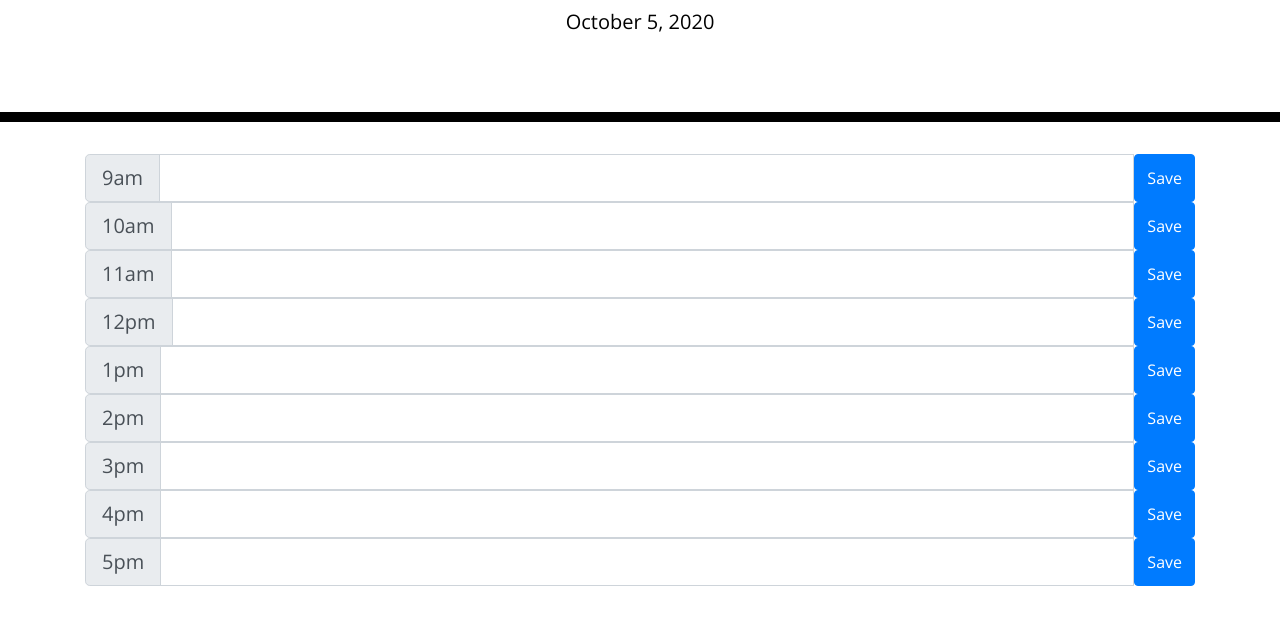
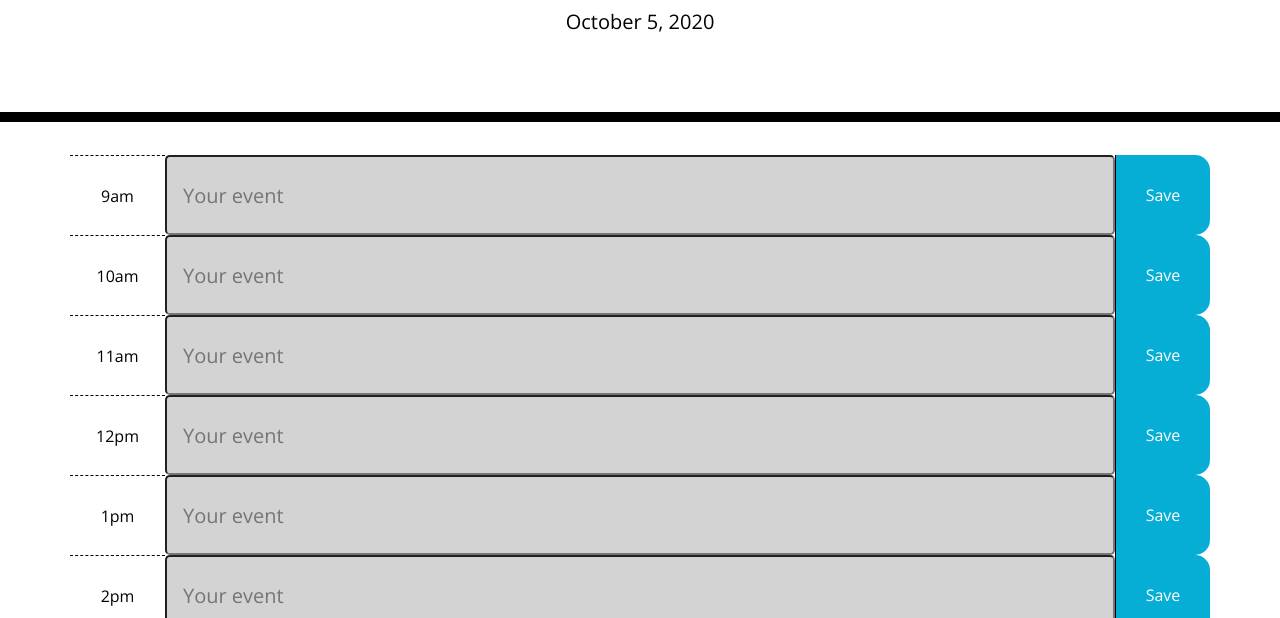
Before and after one commit to richardwalter515/dayPlanner, a plain HTML site: page index.html in a window 1280 px wide. Shown: the part 182-800 px from the top of the page. Drawn offline with nearby package versions, Linux system fonts and the light colour scheme.

Commit message:
created hour IDs in HTML and if then statements to select correct class depending on time of day

```diff
--- a/index.html
+++ b/index.html
@@ -30,78 +30,87 @@
     </header>
     <div class="container">
       <!-- Timeblocks go here -->
-      <div class="input-group input-group-lg">
-        <div class="input-group-prepend">
-          <span class="input-group-text" id="inputGroup-sizing-lg">9am</span>
+      <div class="row time-block">
+        <div class="col-1 hour">
+          9am
         </div>
-        <input type="text" class="form-control nineAM" aria-label="Sizing example input" aria-describedby="inputGroup-sizing-lg">
-        <button type="button" class="btn btn-primary">Save</button>
+        <input class="col-10 description form-control-lg" type="text" placeholder="Your event" id="hourNine">
+        <div class="col-1 btn-primary saveBtn" >
+          Save
+        </div>
       </div>
-
-      <div class="input-group input-group-lg">
-        <div class="input-group-prepend">
-          <span class="input-group-text" id="inputGroup-sizing-lg">10am</span>
+      <div class="row time-block">
+        <div class="col-1 hour">
+          10am
         </div>
-        <input type="text" class="form-control tenAM" aria-label="Sizing example input" aria-describedby="inputGroup-sizing-lg">
-        <button type="button" class="btn btn-primary">Save</button>
+        <input class="col-10 description form-control-lg" type="text" placeholder="Your event" id="hourTen">
+        <div class="col-1 btn-primary saveBtn" >
+          Save
+        </div>
       </div>
-
-      <div class="input-group input-group-lg">
-        <div class="input-group-prepend">
-          <span class="input-group-text" id="inputGroup-sizing-lg">11am</span>
+      <div class="row time-block">
+        <div class="col-1 hour">
+          11am
         </div>
-        <input type="text" class="form-control" aria-label="Sizing example input" aria-describedby="inputGroup-sizing-lg">
-        <button type="button" class="btn btn-primary">Save</button>
+        <input class="col-10 description form-control-lg" type="text" placeholder="Your event" id="hourEleven">
+        <div class="col-1 btn-primary saveBtn" >
+          Save
+        </div>
       </div>
-
-      <div class="input-group input-group-lg">
-        <div class="input-group-prepend">
-          <span class="input-group-text" id="inputGroup-sizing-lg">12pm</span>
+      <div class="row time-block">
+        <div class="col-1 hour">
+          12pm
         </div>
-        <input type="text" class="form-control" aria-label="Sizing example input" aria-describedby="inputGroup-sizing-lg">
-        <button type="button" class="btn btn-primary">Save</button>
+        <input class="col-10 description form-control-lg" type="text" placeholder="Your event" id="hourTwelve">
+        <div class="col-1 btn-primary saveBtn" >
+          Save
+        </div>
       </div>
-
-      <div class="input-group input-group-lg">
-        <div class="input-group-prepend">
-          <span class="input-group-text" id="inputGroup-sizing-lg">1pm</span>
+      <div class="row time-block">
+        <div class="col-1 hour">
+          1pm
         </div>
-        <input type="text" class="form-control" aria-label="Sizing example input" aria-describedby="inputGroup-sizing-lg">
-        <button type="button" class="btn btn-primary">Save</button>
+        <input class="col-10 description form-control-lg" type="text" placeholder="Your event" id="hourThirteen">
+        <div class="col-1 btn-primary saveBtn" >
+          Save
+        </div>
       </div>
-
-      <div class="input-group input-group-lg">
-        <div class="input-group-prepend">
-          <span class="input-group-text" id="inputGroup-sizing-lg">2pm</span>
+      <div class="row time-block">
+        <div class="col-1 hour">
+          2pm
         </div>
-        <input type="text" class="form-control" aria-label="Sizing example input" aria-describedby="inputGroup-sizing-lg">
-        <button type="button" class="btn btn-primary">Save</button>
+        <input class="col-10 description form-control-lg" type="text" placeholder="Your event" id="hourFourteen">
+        <div class="col-1 btn-primary saveBtn" >
+          Save
+        </div>
       </div>
-
-      <div class="input-group input-group-lg">
-        <div class="input-group-prepend">
-          <span class="input-group-text" id="inputGroup-sizing-lg">3pm</span>
+      <div class="row time-block">
+        <div class="col-1 hour">
+          3pm
         </div>
-        <input type="text" class="form-control" aria-label="Sizing example input" aria-describedby="inputGroup-sizing-lg">
-        <button type="button" class="btn btn-primary">Save</button>
+        <input class="col-10 description form-control-lg" type="text" placeholder="Your event" id="hourFifteen">
+        <div class="col-1 btn-primary saveBtn" >
+          Save
+        </div>
       </div>
-
-      <div class="input-group input-group-lg">
-        <div class="input-group-prepend">
-          <span class="input-group-text" id="inputGroup-sizing-lg">4pm</span>
+      <div class="row time-block">
+        <div class="col-1 hour">
+          4pm
         </div>
-        <input type="text" class="form-control" aria-label="Sizing example input" aria-describedby="inputGroup-sizing-lg">
-        <button type="button" class="btn btn-primary">Save</button>
+        <input class="col-10 description form-control-lg" type="text" placeholder="Your event" id="hourSixteen">
+        <div class="col-1 btn-primary saveBtn" >
+          Save
+        </div>
       </div>
-
-      <div class="input-group input-group-lg">
-        <div class="input-group-prepend">
-          <span class="input-group-text" id="inputGroup-sizing-lg">5pm</span>
+      <div class="row time-block">
+        <div class="col-1 hour">
+          5pm
         </div>
-        <input type="text" class="form-control" aria-label="Sizing example input" aria-describedby="inputGroup-sizing-lg">
-        <button type="button" class="btn btn-primary">Save</button>
+        <input class="col-10 description form-control-lg" type="text" placeholder="Your event" id="hourSeventeen">
+        <div class="col-1 btn-primary saveBtn" >
+          Save
+        </div>
       </div>
-    </div>
 
     <script src="https://code.jquery.com/jquery-3.4.1.min.js"></script>
     <script src="https://cdnjs.cloudflare.com/ajax/libs/moment.js/2.24.0/moment.min.js"></script>
--- a/style.css
+++ b/style.css
@@ -23,6 +23,7 @@ textarea{
 
 .description{
   white-space: pre-wrap;
+  height: 80px;
 }
 
 .time-block{
@@ -63,6 +64,7 @@ textarea{
   border-bottom-right-radius: 15px;
   background-color: #06AED5;
   color: white;
+  height: 80px;
 }
 
 .saveBtn i:hover {
--- a/style.js
+++ b/style.js
@@ -1,27 +1,106 @@
+//display date at top
+var date = moment().format('LL');
+$('#currentDay').html(date);
+
+//variable for current hour
+var currentHour = moment().hour(); //how to call JUST the current time?  This includes the current date as well.
+console.log('currentHour:', currentHour);
+
+//variables for time block hours
+var nineAm = moment('09:00', 'hh').hour();
+console.log('nineAm:', nineAm);
+console.log(nineAm<currentHour);
+var tenAm =  moment('10:00', 'hh').hour();
+console.log('tenAm:', tenAm)
+var elevenAm = moment('11:00', 'hh').hour();
+console.log('elevenAm:', elevenAm)
+var twelvePm = moment('12:00', 'hh').hour();
+console.log('twelvePm:', twelvePm)
+var onePm = moment('13:00', 'hh').hour();
+console.log('onePm:', onePm)
+var twoPm = moment('14:00', 'hh').hour();
+console.log('twoPm:', twoPm)
+var threePm = moment('15:00', 'hh').hour();
+console.log('threePm:', threePm)
+var fourPm = moment('16:00', 'hh').hour();
+console.log('fourPm:', fourPm)
+var fivePm = moment('17:00', 'hh').hour();
+console.log('fivePm:', fivePm)
+
 $(document).ready(function() {
-    //display date at top
-    var date = moment().format('LL');
-    $('#currentDay').html(date);
+    //if time block hour > current hour turn green, if time block hour < current hour turn red, else turn grey
+    if (nineAm<currentHour) {
+        $("#hourNine").addClass("past");
+    } else if (nineAm==currentHour) {
+        $("#hourNine").addClass("present");
+    } else {
+        $("#hourNine").addClass("future");
+    }
 
-    //variable for current hour
-    var currentHour = moment().format('h');
-    console.log('currentHour:', currentHour)
+    if (tenAm<currentHour) {
+        $("#hourTen").addClass("past");
+    } else if (tenAm==currentHour) {
+        $("#hourTen").addClass("present");
+    } else {
+        $("#hourTen").addClass("future");
+    }
 
-    //variables for time block hours
-    // var nineAM =
-    // var tenAm =
-    // var elevenAm =
-    // var twelvePm =
-    // var onePm =
-    // var twoPm =
-    // var threePm =
-    // var fourPm =
-    // var fivePm =
-    //if time block hour > current hour, turn green
+    if (elevenAm<currentHour) {
+        $("#hourEleven").addClass("past");
+    } else if (elevenAm==currentHour) {
+        $("#hourEleven").addClass("present");
+    } else {
+        $("#hourEleven").addClass("future");
+    }
 
-    //if time block hour < current hour, turn red
+    if (twelvePm<currentHour) {
+        $("#hourTwelve").addClass("past");
+    } else if (twelvePm==currentHour) {
+        $("#hourTwelve").addClass("present");
+    } else {
+        $("#hourTwelve").addClass("future");
+    }
 
-    //else turn grey
+    if (onePm<currentHour) {
+        $("#hourThirteen").addClass("past");
+    } else if (onePm==currentHour) {
+        $("#hourThirteen").addClass("present");
+    } else {
+        $("#hourThirteen").addClass("future");
+    }
+
+    if (twoPm<currentHour) {
+        $("#hourFourteen").addClass("past");
+    } else if (twoPm==currentHour) {
+        $("#hourFourteen").addClass("present");
+    } else {
+        $("#hourFourteen").addClass("future");
+    }
+
+    if (threePm<currentHour) {
+        $("#hourFifteen").addClass("past");
+    } else if (threePm==currentHour) {
+        $("#hourFifteen").addClass("present");
+    } else {
+        $("#hourFifteen").addClass("future");
+    }
+
+    if (fourPm<currentHour) {
+        $("#hourSixteen").addClass("past");
+    } else if (fourPm==currentHour) {
+        $("#hourSixteen").addClass("present");
+    } else {
+        $("#hourSixteen").addClass("future");
+    }
+
+    if (fivePm<currentHour) {
+        $("#hourSeventeen").addClass("past");
+    } else if (fivePm==currentHour) {
+        $("#hourSeventeen").addClass("present");
+    } else {
+        $("#hourSeventeen").addClass("future");
+    }
+
 
     //on click of save button, save text info to storage
 
```
